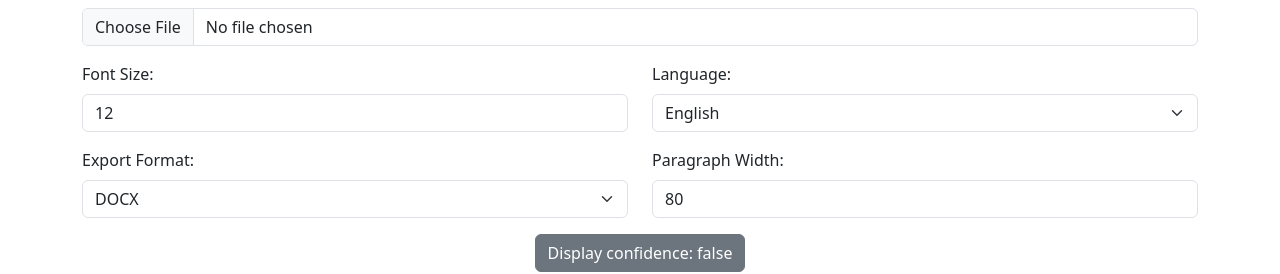
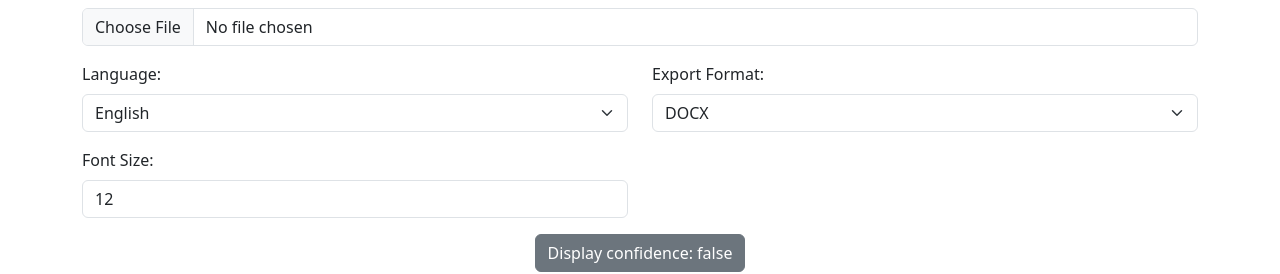
Before and after one commit to ABardWithAWard/io2025, a React (Create React App) app in the folder frontend/: page / in a window 1280 px wide. Shown: the part 150-424 px from the top of the page. Built offline with nearby package versions, Linux system fonts and the light colour scheme; no server answers.

Commit message:
Rearranged upload page

```diff
--- a/frontend/src/components/UploadPage.jsx
+++ b/frontend/src/components/UploadPage.jsx
@@ -102,18 +102,6 @@ const UploadPage = () => {
 
                 <div className="row mb-3">
                     <div className="col-md-6">
-                        <label htmlFor="fontSize" className="form-label">Font Size:</label>
-                        <input
-                            type="number"
-                            className="form-control"
-                            id="fontSize"
-                            value={fontSize}
-                            onChange={(e) => setFontSize(Number(e.target.value))}
-                            min="8"
-                            max="72"
-                        />
-                    </div>
-                    <div className="col-md-6">
                         <label htmlFor="language" className="form-label">Language:</label>
                         <select
                             className="form-select"
@@ -125,9 +113,6 @@ const UploadPage = () => {
                             <option value="polish">Polish</option>
                         </select>
                     </div>
-                </div>
-
-                <div className="row mb-3">
                     <div className="col-md-6">
                         <label htmlFor="exportFormat" className="form-label">Export Format:</label>
                         <select
@@ -138,10 +123,28 @@ const UploadPage = () => {
                         >
                             <option value="docx">DOCX</option>
                             <option value="txt">TXT</option>
-                            <option value="rtf">RTF</option>
                         </select>
                     </div>
+                </div>
+
+                <div className="row mb-3">
                     <div className="col-md-6">
+                        {exportFormat === 'docx' && (
+                            <>
+                                <label htmlFor="fontSize" className="form-label">Font Size:</label>
+                                <input
+                                    type="number"
+                                    className="form-control"
+                                    id="fontSize"
+                                    value={fontSize}
+                                    onChange={(e) => setFontSize(Number(e.target.value))}
+                                    min="8"
+                                    max="72"
+                                />
+                            </>
+                        )}
+                        {exportFormat === 'txt' && (
+                            <>
                                 <label htmlFor="paragraphWidth" className="form-label">Paragraph Width:</label>
                                 <input
                                     type="number"
@@ -152,6 +155,8 @@ const UploadPage = () => {
                                     min="40"
                                     max="100"
                                 />
+                            </>
+                        )}
                     </div>
                 </div>
 
```
Lines whose indentation alone changed are shown as unchanged.
